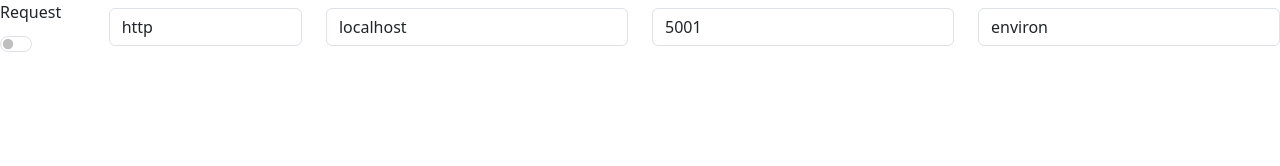
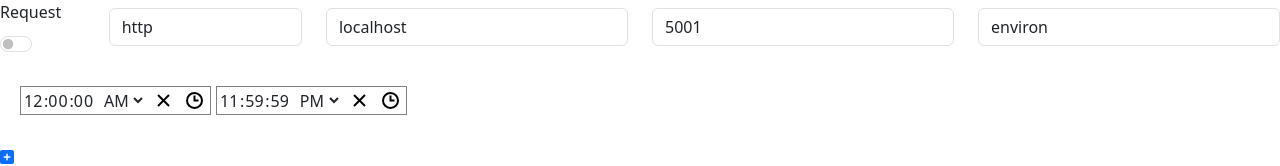
Before and after one commit to v3nd3774/bipartiteGraphNodeMysqlDemo, a React (Create React App) app in the folder react-d3/: page / in a window 1280 px wide. Shown: the part 820-986 px from the top of the page. Before the commit the page ends 876 px from the top, so only its background shows below. Built offline with nearby package versions, Linux system fonts and the light colour scheme; no server answers.

Commit message:
fix: 🐛 time range additions are working; updating time range cl

```diff
--- a/react-d3/src/App.js
+++ b/react-d3/src/App.js
@@ -1,5 +1,6 @@
 import {useState} from 'react';
 import './App.css';
+import TimeRanges from './TimeRanges';
 import Graph from './Graph';
 import DataTable from './DataTable';
 import SummaryStats from './SummaryStats';
@@ -25,6 +26,7 @@ function App() {
       <SummaryStats/>
       <DataTable/>
       <GraphConfig/>
+      <TimeRanges/>
     </GraphContext.Provider>
   );
 }
--- a/react-d3/src/GraphContext.js
+++ b/react-d3/src/GraphContext.js
@@ -39,7 +39,9 @@ import {createContext} from 'react';
   },
   filterConf: {
         omitSkip: false,
-        timeRanges: []
+        timeRanges: [
+            ["00:00:00", "23:59:59"]
+        ]
   }
 }
 export const GraphContext = createContext()
--- a/react-d3/src/Loading.js
+++ b/react-d3/src/Loading.js
@@ -4,7 +4,7 @@ import './Loading.css';
 
 export function Loading() {
     return (
-        <div class="lds-roller">
+        <div className="lds-roller">
             <div></div>
             <div></div>
             <div></div>
--- a/react-d3/src/TimeRange.css
+++ b/react-d3/src/TimeRange.css
@@ -0,0 +1,21 @@
+.time-range-container {
+  display: flex;
+  flex-direction: row;
+  flex-wrap: wrap;
+  align-items: flex-start;
+  margin: 10px 0;
+  padding: 10px;
+}
+
+.time-range-container > * > * {
+  margin: 10px;
+}
+
+.time-range-start-container, .time-range-end-container {
+  display: flex;
+  max-width: 196px;
+  flex-basis: 420px;
+  flex-direction: column;
+  flex-grow: 100;
+  align-items: stretch;
+}
--- a/react-d3/src/TimeRange.js
+++ b/react-d3/src/TimeRange.js
@@ -2,17 +2,17 @@ import React, {useContext} from 'react';
 import { GraphContext } from './GraphContext';
 
 import TimePicker from 'react-time-picker'
-import './TimePicker.css';
+import 'react-time-picker/dist/TimePicker.css'
+import 'react-clock/dist/Clock.css'
+import './TimeRange.css';
 
 // Return new config object with updated start/end time on
 // appropriate time range.
 function handleChange(id, config, newTime, startOrEnd) {
-    let ranges = config.filterConf.timeRanges
-    let range = ranges[id]
-    range[startOrEnd] = newTime
-    ranges[id] = range
-    config.filterConf.timeRanges = ranges
-    return config
+    let newConfig = {}
+    for(var k in config) newConfig[k] = config[k]
+    newConfig.filterConf.timeRanges[id][startOrEnd] = newTime
+    return newConfig
 }
 function handleStartChange(id, config, newTime) {
     return handleChange(id, config, newTime, 0)
@@ -34,9 +34,26 @@ function retrieveEndTime(id, config) {
     return retrieveTime(id, config, 1)
 }
 
+function generateTimePicker(isStart, updateConfig, id, config) {
+    let changeFn = isStart ? updateConfig(handleStartChange) : updateConfig(handleEndChange)
+    let value = isStart ? retrieveStartTime(id, config) : retrieveEndTime(id, config)
+    return (<TimePicker
+        onChange={changeFn}
+        value={value}
+        amPmAriaLabel="Select AM/PM"
+        clearAriaLabel="Clear value"
+        clockAriaLabel="Toggle clock"
+        hourAriaLabel="Hour"
+        maxDetail="second"
+        minuteAriaLabel="Minute"
+        nativeInputAriaLabel="Time"
+    />)
+}
+
 // id corresponds to what id should be included in the data field for this component
-export default function TimeRange(id) {
+export default function TimeRange(kwargs) {
     var [config, setConfig] = useContext(GraphContext)
+    let id = kwargs.id
     function updateConfig(auxFn) {
         return function (newTime) {
             let newConfig = auxFn(id, config, newTime)
@@ -46,12 +63,13 @@ export default function TimeRange(id) {
     let out = (
         <div className={"time-range-container"} time-range-id={id}>
             <div className={"time-range-start-container"} >
-                <TimePicker onChange{updateConfig(handleStartChange)} value={retrieveStartTime()} />
+                {generateTimePicker(true, updateConfig, id, config)}
             </div>
             <div className={"time-range-end-container"} >
-                <TimePicker onChange{updateConfig(handleEndChange)} value={retrieveEndTime()} />
+                {generateTimePicker(false, updateConfig, id, config)}
             </div>
         </div>
     )
+
     return out
 }
--- a/react-d3/src/TimeRanges.js
+++ b/react-d3/src/TimeRanges.js
@@ -0,0 +1,64 @@
+import React, {useContext} from 'react';
+import { GraphContext } from './GraphContext';
+
+import TimeRange from './TimeRange';
+import './TimeRanges.css';
+
+import { FontAwesomeIcon } from '@fortawesome/react-fontawesome';
+import { faRectangleXmark, faSquarePlus } from '@fortawesome/free-solid-svg-icons';
+
+const closeMark = <FontAwesomeIcon icon={faRectangleXmark} />
+const plusMark = <FontAwesomeIcon icon={faSquarePlus} />
+
+function handleClose(id, config) {
+    console.log(`Clicked on close id ${id}`)
+    return config;
+}
+function handleNew(_, config) {
+    console.log(`Clicked on plus`)
+    let newConfig = {}
+    for(var k in config) newConfig[k] = config[k]
+    newConfig.filterConf.timeRanges.push(["00:00:00", "11:59:59"])
+    return newConfig
+}
+
+function generate_time_range (n, i, handleNewFn, handleCloseFn) {
+    let closeAction = i > 0 ?  (<div className="time-range-close"><a href={"javascript:void(0)"} onClick={handleCloseFn}>{closeMark}</a></div>) : ""
+    let newAction = i == n - 1 ? (<div className="time-range-new"><a href={"javascript:void(0)"} onClick={handleNewFn}>{plusMark}</a></div>) : ""
+    let out = (
+        <div className={"time-range-control-group"} >
+            <TimeRange id={i} />
+            {closeAction}
+            {newAction}
+        </div>
+    )
+    return out
+}
+
+function generate_time_ranges (n, updateConfig) {
+    const ranges = []
+    for (let i = 1; i < n; i++) {
+        ranges.push(
+            generate_time_range(n, i, updateConfig(i, handleNew), updateConfig(i, handleClose))
+        )
+    }
+    return ranges
+}
+
+export default function TimeRanges() {
+    var [config, setConfig] = useContext(GraphContext)
+    let n = config.filterConf.timeRanges.length
+    function updateConfig(id, auxFn) {
+        return function _ () {
+            let newConfig = auxFn(id, config)
+            setConfig(newConfig)
+        }
+    }
+    let out = (
+        <div className={"time-ranges-container"}>
+            {generate_time_range(n, 0, updateConfig(0, handleNew), updateConfig(0, handleClose))}
+            {generate_time_ranges(n, updateConfig)}
+        </div>
+    )
+    return out
+}
```
Also changed, not shown: react-d3/package.json (+7 -1 lines), 1 other file (tests, documents, lock files or other folders).
